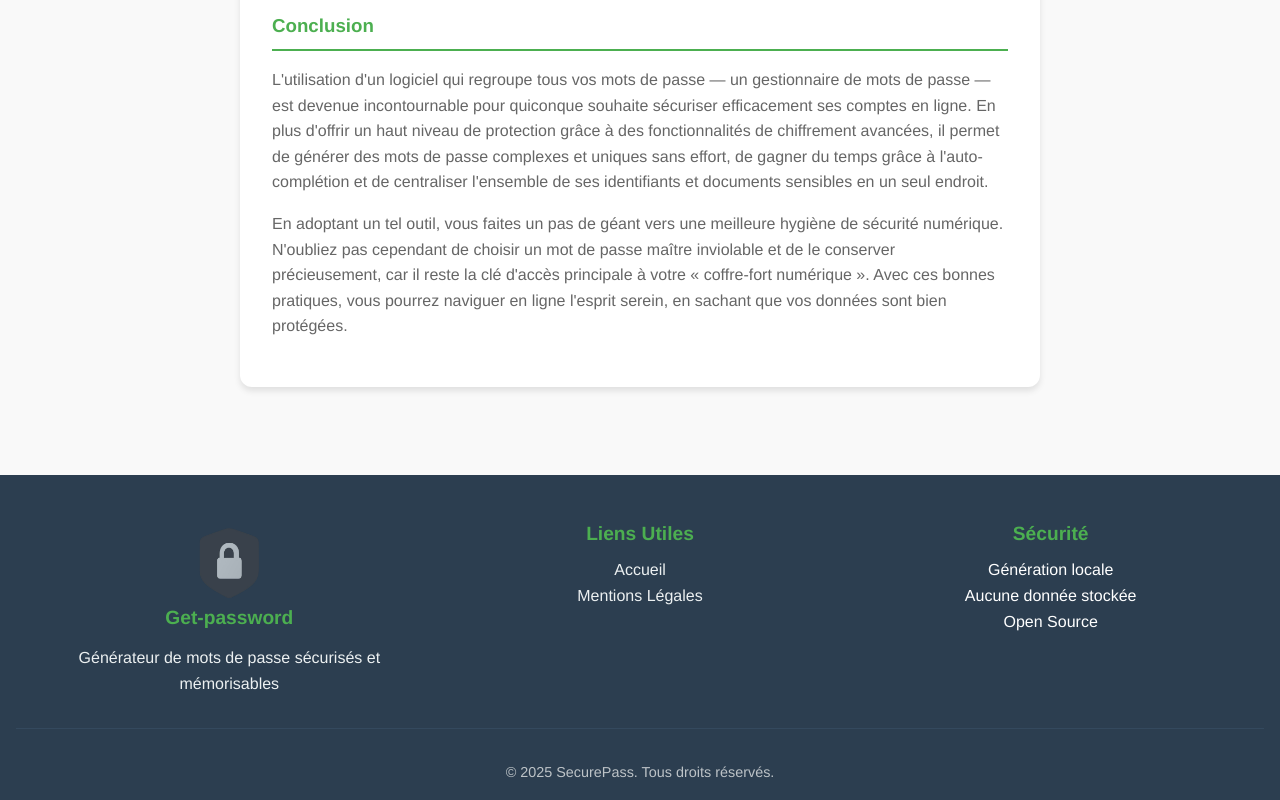
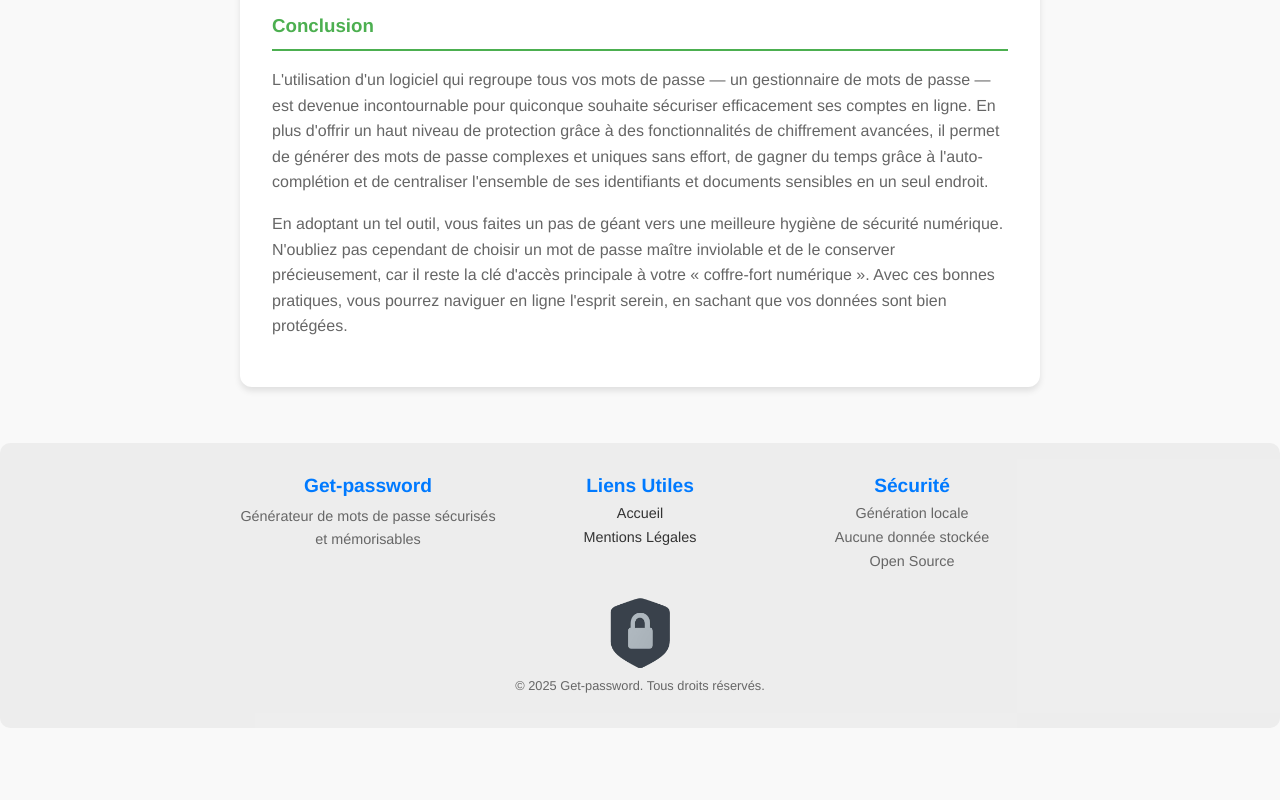
Before and after one commit to jibenight/Get-password, an Astro site: page / in a window 1280 px wide. Shown: the part 10210-11010 px from the top of the page. After the commit the page ends 10938 px from the top, so only its background shows below. Built offline with nearby package versions, Linux system fonts and the light colour scheme; Astro itself is replaced by a stand-in of ours.

Commit message:
update design footer

```diff
--- a/src/components/Footer.astro
+++ b/src/components/Footer.astro
@@ -1,12 +1,11 @@
 ---
 const currentYear = new Date().getFullYear();
-import logo from '../assets/images/logo.webp'
+import logo from '../assets/images/logo.webp';
 ---
 
 <footer>
   <div class='footer-content'>
     <div class='footer-section'>
-      <img src={logo.src} alt="" width="80px">
       <h3>Get-password</h3>
       <p>Générateur de mots de passe sécurisés et mémorisables</p>
     </div>
@@ -30,36 +29,43 @@ import logo from '../assets/images/logo.webp'
   </div>
 
   <div class='footer-bottom'>
-    <p>&copy; {currentYear} SecurePass. Tous droits réservés.</p>
+    <img src={logo.src} alt='' width='80px' />
+    <p>&copy; {currentYear} Get-password. Tous droits réservés.</p>
   </div>
 </footer>
 
 <style>
   footer {
-    background: #2c3e50;
-    color: white;
-    padding: 3rem 1rem 1rem;
-    margin-top: 4rem;
+    background-color: var(--color-bg-navbar);
+    color: var(--color-text-primary);
+    padding: 2rem 1rem;
+    border-radius: 10px;
+    margin-top: 2rem;
   }
 
   .footer-content {
-    max-width: 1200px;
+    max-width: 800px;
     margin: 0 auto;
-    display: grid;
-    grid-template-columns: repeat(auto-fit, minmax(250px, 1fr));
-    gap: 2rem;
-    margin-bottom: 2rem;
+    display: flex;
+    gap: 1rem;
+    justify-content: space-between;
+  }
+
+  .footer-section {
+    flex: 1;
+    text-align: center;
   }
 
   .footer-section h3 {
-    color: #4caf50;
-    margin-bottom: 1rem;
+    color: var(--color-accent);
+    margin-bottom: 0.5rem;
     font-size: 1.2rem;
   }
 
-  .footer-section p {
-    color: #ecf0f1;
-    line-height: 1.6;
+  .footer-section p,
+  .footer-section ul {
+    color: var(--color-text-secondary);
+    font-size: 0.9rem;
   }
 
   .footer-section ul {
@@ -72,34 +78,29 @@ import logo from '../assets/images/logo.webp'
   }
 
   .footer-section ul li a {
-    color: #ecf0f1;
+    color: var(--color-text-primary);
     text-decoration: none;
     transition: color 0.3s;
   }
 
   .footer-section ul li a:hover {
-    color: #4caf50;
+    color: var(--color-accent);
   }
 
   .footer-bottom {
     text-align: center;
-    padding-top: 2rem;
-    border-top: 1px solid #34495e;
-  }
-
-  .footer-bottom p {
-    color: #bdc3c7;
-    font-size: 0.9rem;
+    margin-top: 1rem;
+    font-size: 0.8rem;
+    color: var(--color-text-secondary);
   }
 
   @media (max-width: 768px) {
     .footer-content {
-      grid-template-columns: 1fr;
-      text-align: center;
+      flex-direction: column;
     }
 
     .footer-section {
-      margin-bottom: 2rem;
+      margin-bottom: 1rem;
     }
   }
 </style>
```
